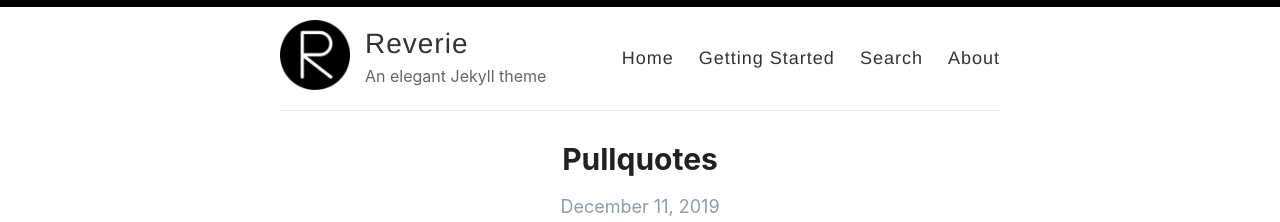
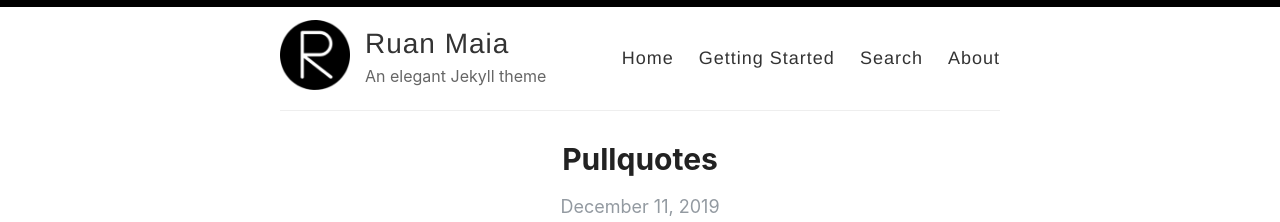
Before and after one commit to ruanmaia/ruanmaia.github.io, a Jekyll site: the page built from index.html, in a window 1280 px wide and 900 px high. Shown: the top 222 px of the window. Built offline with Jekyll 4.4.1, drawn with Linux system fonts in a browser that asks for light colours; the list of posts is cut into pages by our own code.

Commit message:
Atualização dos componentes

```diff
--- a/_config.yml
+++ b/_config.yml
@@ -3,10 +3,10 @@
 #
 
 # Name of your site (displayed in the header)
-name: Reverie
+name: Ruan Maia
 
 # Name of the author
-author: Amit Merchant
+author: Ruan Maia
 
 # Short bio or description (displayed in the header)
 description: An elegant Jekyll theme
@@ -21,15 +21,15 @@ avatar: /images/reverie.png
 # Includes an icon in the footer for each username you enter
 footer-links:
   dribbble:
-  email: amit.d.merchant@gmail.com
+  email: ruancarlos.maia@gmail.com
   facebook:
   flickr:
-  github: amitmerchant1990/reverie
+  github:
   instagram:
   linkedin:
   pinterest:
   rss: rss
-  twitter: amit_merchant
+  twitter:
   stackoverflow:
   youtube: # channel/<your_long_string> or user/<user-name>
   googleplus: # anything in your profile username that comes after plus.google.com/
@@ -45,14 +45,14 @@ google_analytics: UA-43339302-11
 
 # Your website URL (e.g. http://amitmerchant1990.github.io or http://www.amitmerchant.com)
 # Used for Sitemap.xml and your RSS feed
-url: http://www.amitmerchant.com/reverie
-enforce_ssl: https://www.amitmerchant.com/reverie
+url: http://ruanmaia.github.io
+enforce_ssl: https://ruanmaia.github.io
 
 # If you're hosting your site at a Project repository on GitHub pages
 # (http://yourusername.github.io/repository-name)
 # and NOT your User repository (http://yourusername.github.io)
 # then add in the baseurl here, like this: "/repository-name"
-baseurl: "/reverie"
+baseurl: "/"
 
 #
 # !! You don't need to change any of the configuration flags below !!
```
